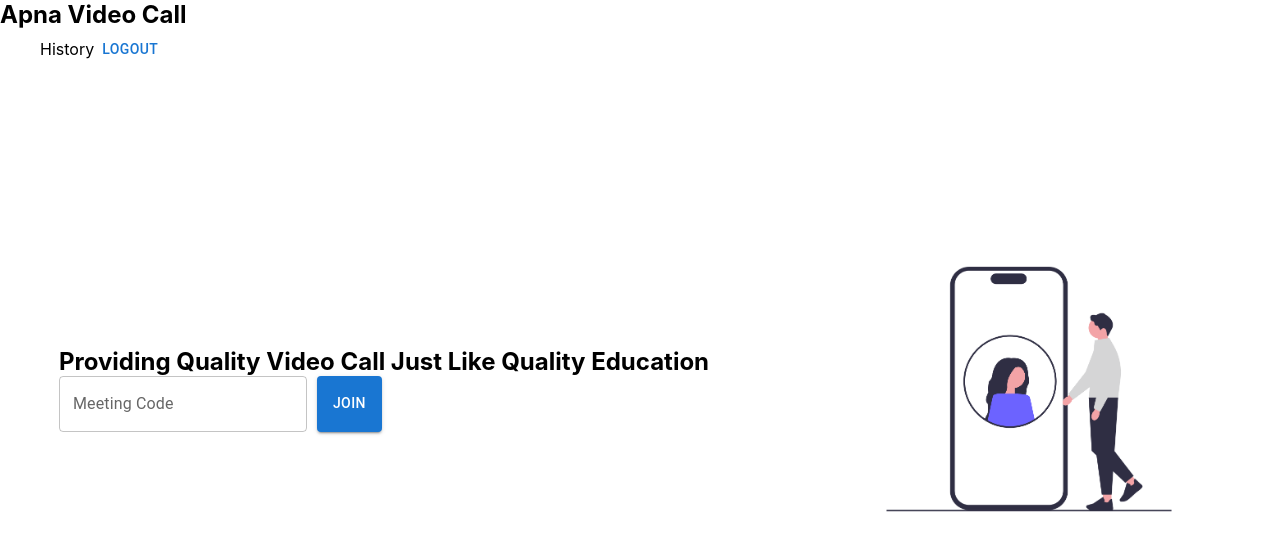
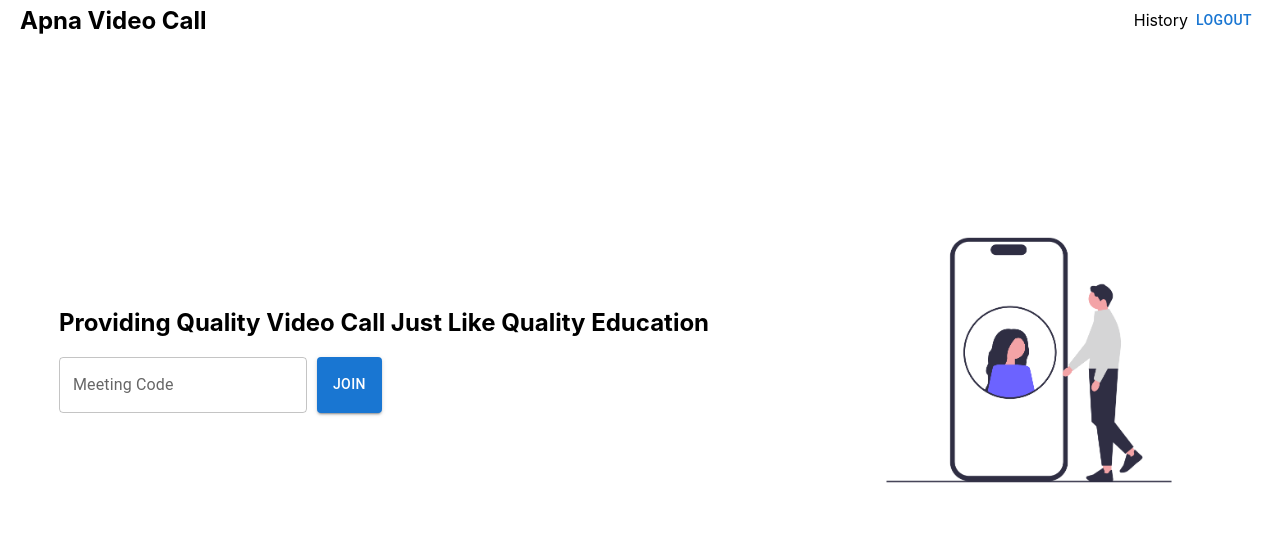
Before and after one commit to KabirSingh24/VCHat, a React (Create React App) app in the folder frontend/: page /home in a window 1280 px wide. Shown: the top 550 px of the page. Built offline with nearby package versions, Linux system fonts and the light colour scheme; sample sign-in values are in the browser's storage; some icons are missing.

Commit message:
Add frontend and backend - ready for deployment

```diff
--- a/frontend/src/App.css
+++ b/frontend/src/App.css
@@ -152,6 +152,24 @@
 
 
 
+
+
+
+
+
+.navBar {
+  display: flex;
+  align-items: center;
+  justify-content: space-between;
+  padding-inline: 20px;
+  text-align: center;
+
+}
+
+
+
+
+
 .leftPanel {
   height: 100%;
   display: flex;
--- a/frontend/src/contexts/AuthContext.jsx
+++ b/frontend/src/contexts/AuthContext.jsx
@@ -59,12 +59,21 @@
             }
         }
     }
+    // const getHistoryOfUser = async () => {
+    //     const token = localStorage.getItem("token");
+    //     const res = await fetch(`${server}/auth/getUserHistory`);
+    //     const data = await res.json();
+    //     console.log(data);
+    // };
+
     const getHistoryOfUser = async () => {
         const token = localStorage.getItem("token");
-        const res = await fetch(`${server}/auth/getUserHistory`);
+        const res = await fetch(`${server}/auth/getUserHistory?token=${token}`);
         const data = await res.json();
         console.log(data);
+        return data; // return the fetched history
     };
+
     const addToUserHistory = async (meetingCode) => {
         const token = localStorage.getItem("token");
         await fetch(`${server}/auth/addUserHistory`, {
@@ -76,7 +85,7 @@
 
 
     const data = {
-        userData, setUserData, handlerRegister, handleLogin,addToUserHistory,getHistoryOfUser
+        userData, setUserData, handlerRegister, handleLogin, addToUserHistory, getHistoryOfUser
     }
     return (
         <AuthContext.Provider value={data}>
--- a/frontend/src/pages/home.jsx
+++ b/frontend/src/pages/home.jsx
@@ -54,7 +54,7 @@
             <div className="meetContainer">
                 <div className="leftPanel">
                     <div>
-                        <h2>Providing Quality Video Call Just Like Quality Education</h2>
+                        <h2>Providing Quality Video Call Just Like Quality Education</h2><br></br>
 
                         <div style={{ display: 'flex', gap: "10px" }}>
 
```
